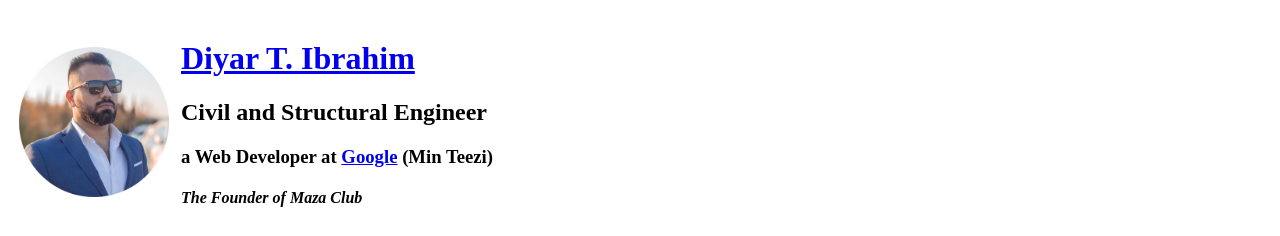
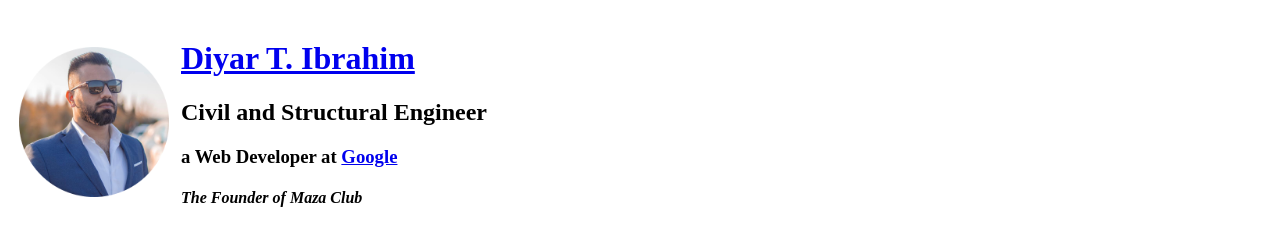
Before and after one commit to diyartibrahim/cv, a plain HTML site: page index.html in a window 1280 px wide. Shown: the top 236 px of the page. Drawn offline with Linux system fonts and the light colour scheme.

Commit message:
Update index.html

```diff
--- a/index.html
+++ b/index.html
@@ -12,7 +12,7 @@
         <td>
           <h1><a href="https://www.facebook.com/diyar.agha93">Diyar T. Ibrahim</a></h1>
           <h2>Civil and Structural Engineer</h2>
-          <h3>a Web Developer at <a href="https://about.google/">Google</a> (Min Teezi)</h3>
+          <h3>a Web Developer at <a href="https://about.google/">Google</a></h3>
           <h4><em>The Founder of Maza Club</em></em></h4>
         </td>
       </tr>
```
